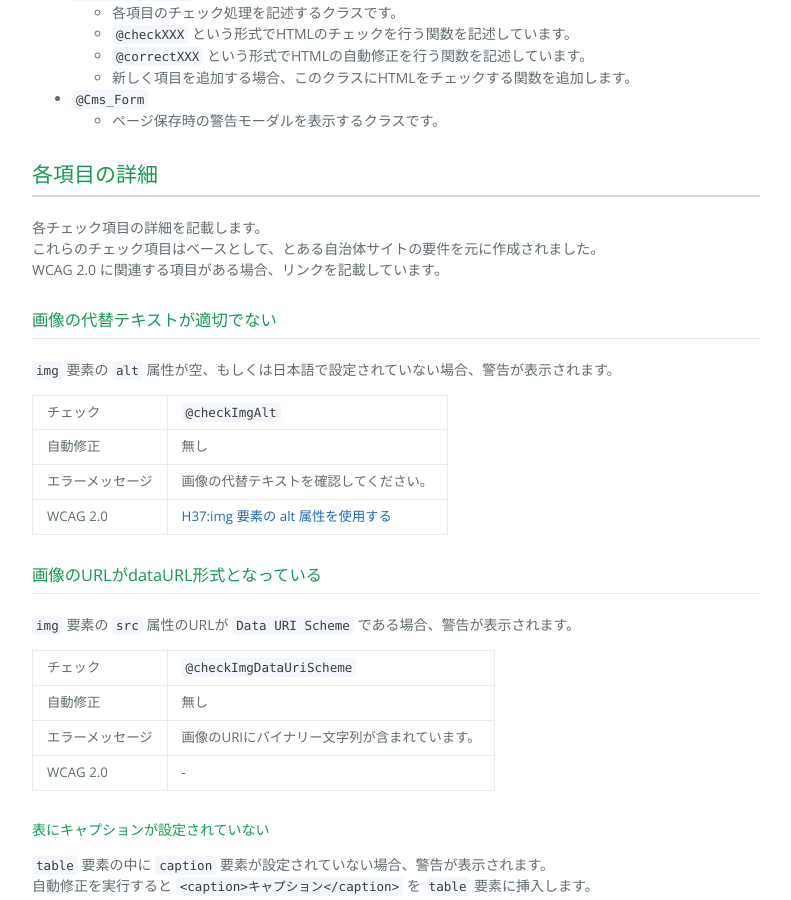
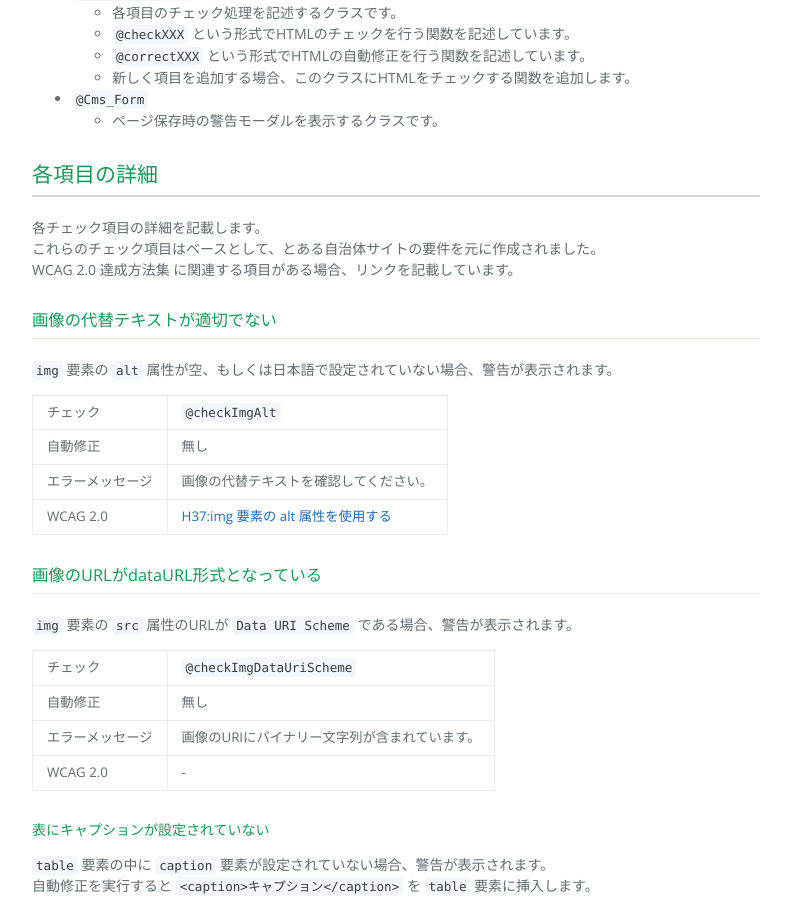
Before and after one commit to shirasagi/shirasagi.github.io, a Jekyll site: the page built from devel/accessibility.md, in a window 1280 px wide and 900 px high, scrolled down 1218 px. Shown: the whole window, without its empty margins (244-1035 px from the left). Built offline with Jekyll 4.4.1, drawn with Linux system fonts in a browser that asks for light colours; nearby versions of some CDN libraries.

Commit message:
[modify] accessibility.md

```diff
--- a/devel/accessibility.md
+++ b/devel/accessibility.md
@@ -40,6 +40,7 @@ title: アクセシビリティチェック機能
 - 項目によっては自動修正に対応しており、自動修正リンクを押下すると、HTMLが修正されます。
 
 ## 実装
+
 以下のJavaScriptに記述しています。<br>
 `app/assets/javascripts/cms/lib/form.coffee.erb`
 
@@ -56,7 +57,7 @@ title: アクセシビリティチェック機能
 
 各チェック項目の詳細を記載します。<br>
 これらのチェック項目はベースとして、とある自治体サイトの要件を元に作成されました。<br>
-WCAG 2.0 に関連する項目がある場合、リンクを記載しています。
+WCAG 2.0 達成方法集 に関連する項目がある場合、リンクを記載しています。
 
 ### 画像の代替テキストが適切でない
 
```
